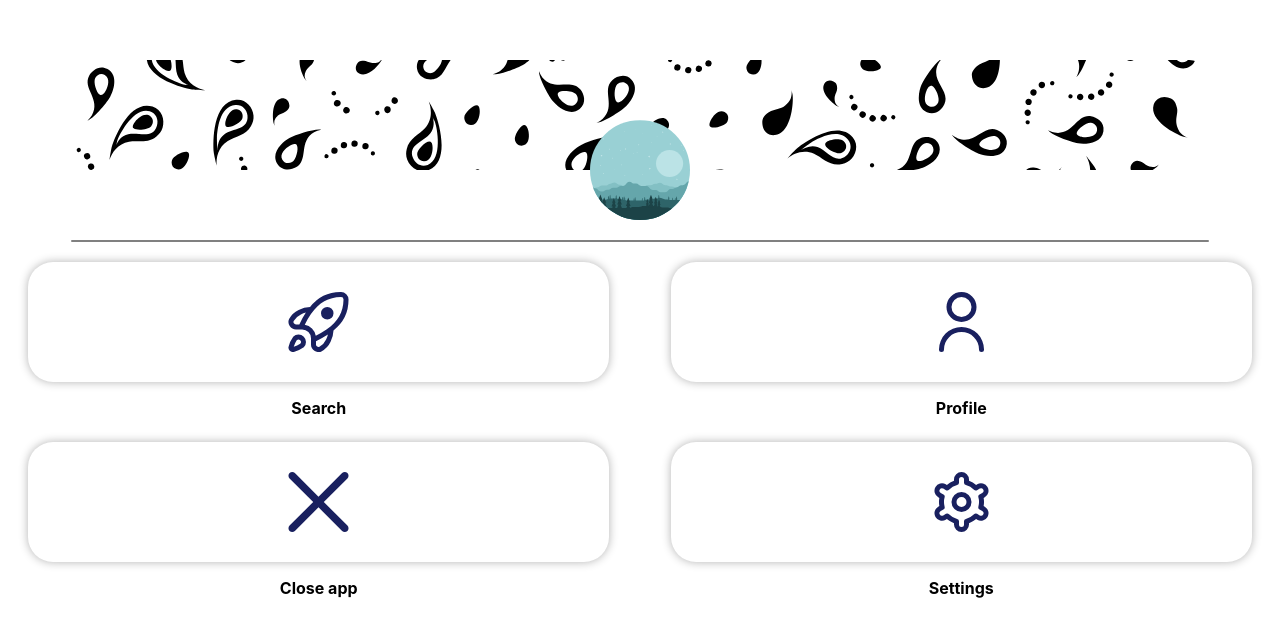
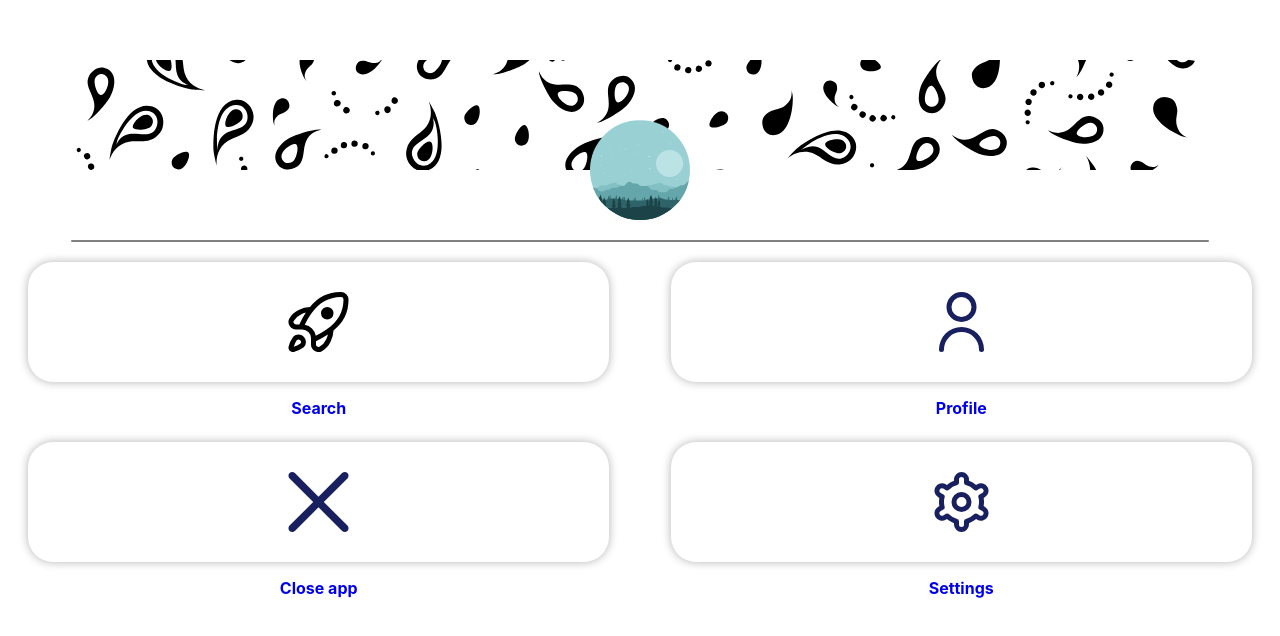
Before and after one commit to Kuanysh-kst/WebAppTelegram, a Vue app: page / in a window 1280 px wide. Shown: the top 636 px of the page. Built offline with nearby package versions, Linux system fonts and the light colour scheme; no server answers.

Commit message:
added new styles
Signed-off-by: Kuanysh <90975457+Kuanysh-kst@users.noreply.github.com>

```diff
--- a/src/views/HomePage.vue
+++ b/src/views/HomePage.vue
@@ -72,7 +72,7 @@
     flex-direction: column;
     width: 100%;
     height: 100%;
-    background: white;
+    background: var(--tg-theme-bg-color);
     border-radius: 25px;
     box-shadow: 0 0 10px rgba(0, 0, 0, 0.3);
     /* Параметры тени */
@@ -99,6 +99,6 @@
 }
 
 .icon-container h3 {
-    color: black;
+    color: var(--tg-theme-text-color);
     font-size: 16px;
 }</style>
```
Also changed, not shown: src/assets/free-icon-font-rocket-lunch-6955751.svg.
